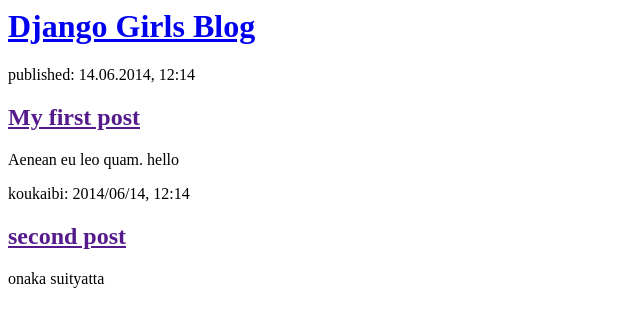
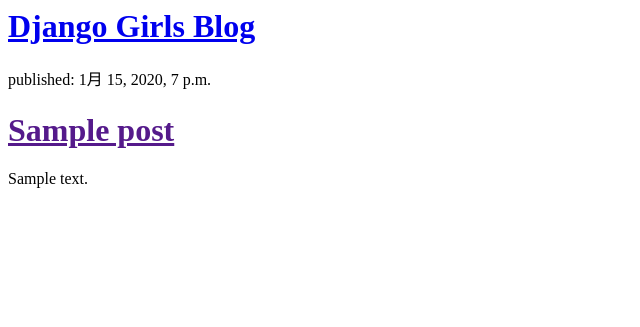
Before and after one commit to U637728/my-first-blog, a Django app: template blog/templates/blog/post_list.html in a window 1280 px wide. Shown: the top 327 px of the page, without its empty margins (0-640 px from the left). Run offline with Django 3.2, Linux system fonts and the light colour scheme; the template is opened without the code that fills it: values that come from a table or form of the project are taken from there, others are empty; tables that the repository leaves empty hold one stand-in row (values such as "Sample post").

Commit message:
Modified templates to display posts from database.

```diff
--- a/blog/templates/blog/post_list.html
+++ b/blog/templates/blog/post_list.html
@@ -3,20 +3,16 @@
         <title>Django Girls blog</title>
     </head>
     <body>
-        <div>
-            <h1><a href="/">Django Girls Blog</a></h1>
-        </div>
+		<div>
+		    <h1><a href="/">Django Girls Blog</a></h1>
+		</div>
 
-        <div>
-            <p>published: 14.06.2014, 12:14</p>
-            <h2><a href="">My first post</a></h2>
-            <p>Aenean eu leo quam. hello </p>
-        </div>
-
-        <div>
-            <p>koukaibi: 2014/06/14, 12:14</p>
-            <h2><a href="">second post</a></h2>
-            <p>onaka suityatta </p>
-        </div>
+		{% for post in posts %}
+    		<div>
+        		<p>published: {{ post.published_date }}</p>
+        		<h1><a href="">{{ post.title }}</a></h1>
+        		<p>{{ post.text|linebreaksbr }}</p>
+    		</div>
+		{% endfor %}
     </body>
 </html>
--- a/blog/views.py
+++ b/blog/views.py
@@ -1,5 +1,8 @@
 from django.shortcuts import render
+from django.utils import timezone
+from .models import Post
 
 # Create your views here.
 def post_list(request):
-    return render(request, 'blog/post_list.html', {})
+    posts = Post.objects.filter(published_date__lte=timezone.now()).order_by('published_date')
+    return render(request, 'blog/post_list.html', {'posts': posts})
```
